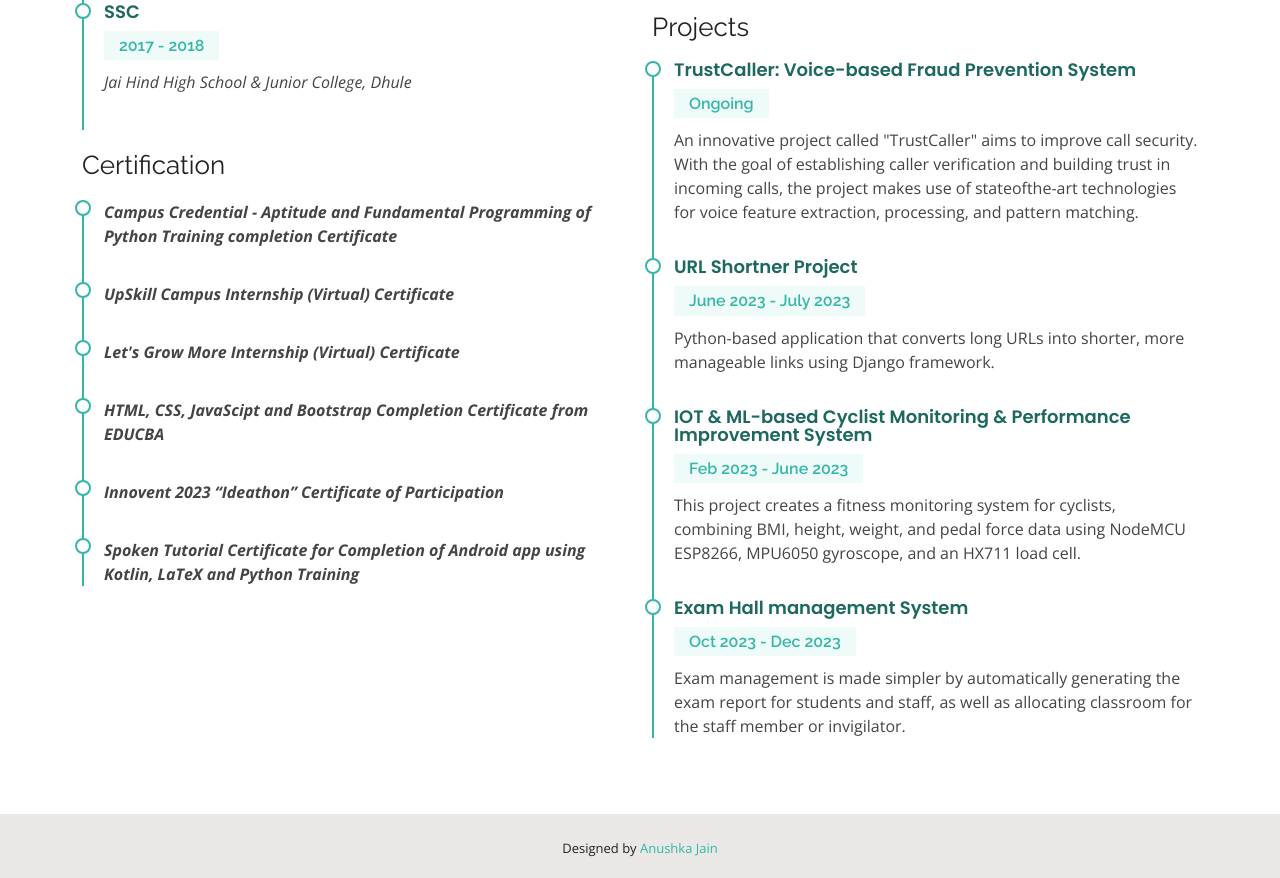
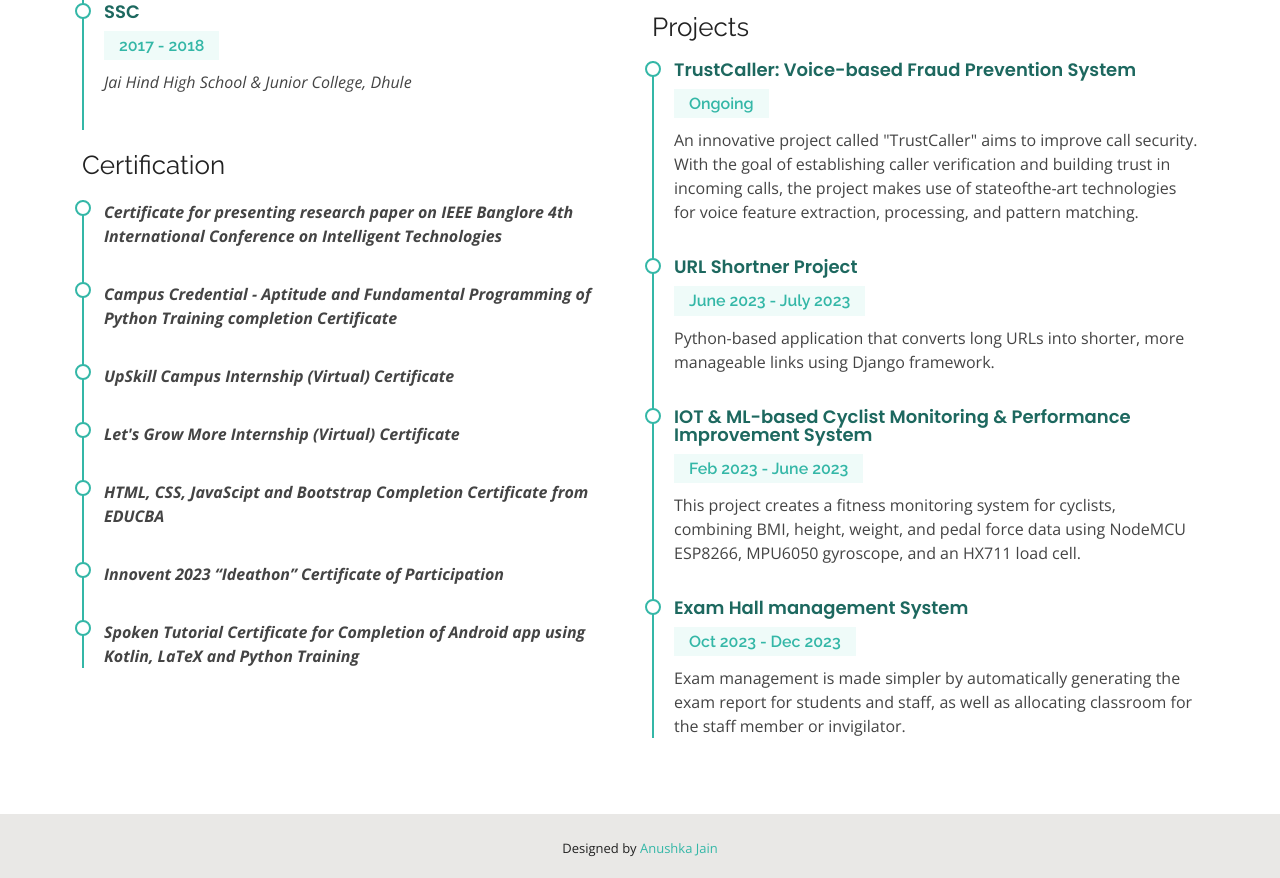
Before and after one commit to Anushka1502/portfolio, a plain HTML site: page resume.html in a window 1280 px wide. Shown: the part 894-1772 px from the top of the page. Drawn offline with nearby package versions, Linux system fonts and the light colour scheme.

Commit message:
Update resume.html

```diff
--- a/resume.html
+++ b/resume.html
@@ -111,8 +111,9 @@
 
             <h3 class="resume-title">Certification</h3>
             <div class="resume-item">
-              <!-- <h4>B.Tech Computer Engineering</h4>
-              <h5>2020 - 2024</h5> -->
+              <p><em><b>Certificate for presenting research paper on IEEE Banglore 4th International Conference on Intelligent Technologies</b></em></p>
+            </div>
+            <div class="resume-item">
               <p><em><b>Campus Credential - Aptitude and Fundamental Programming of Python Training completion Certificate</b></em></p>
             </div>
             <div class="resume-item">
```
